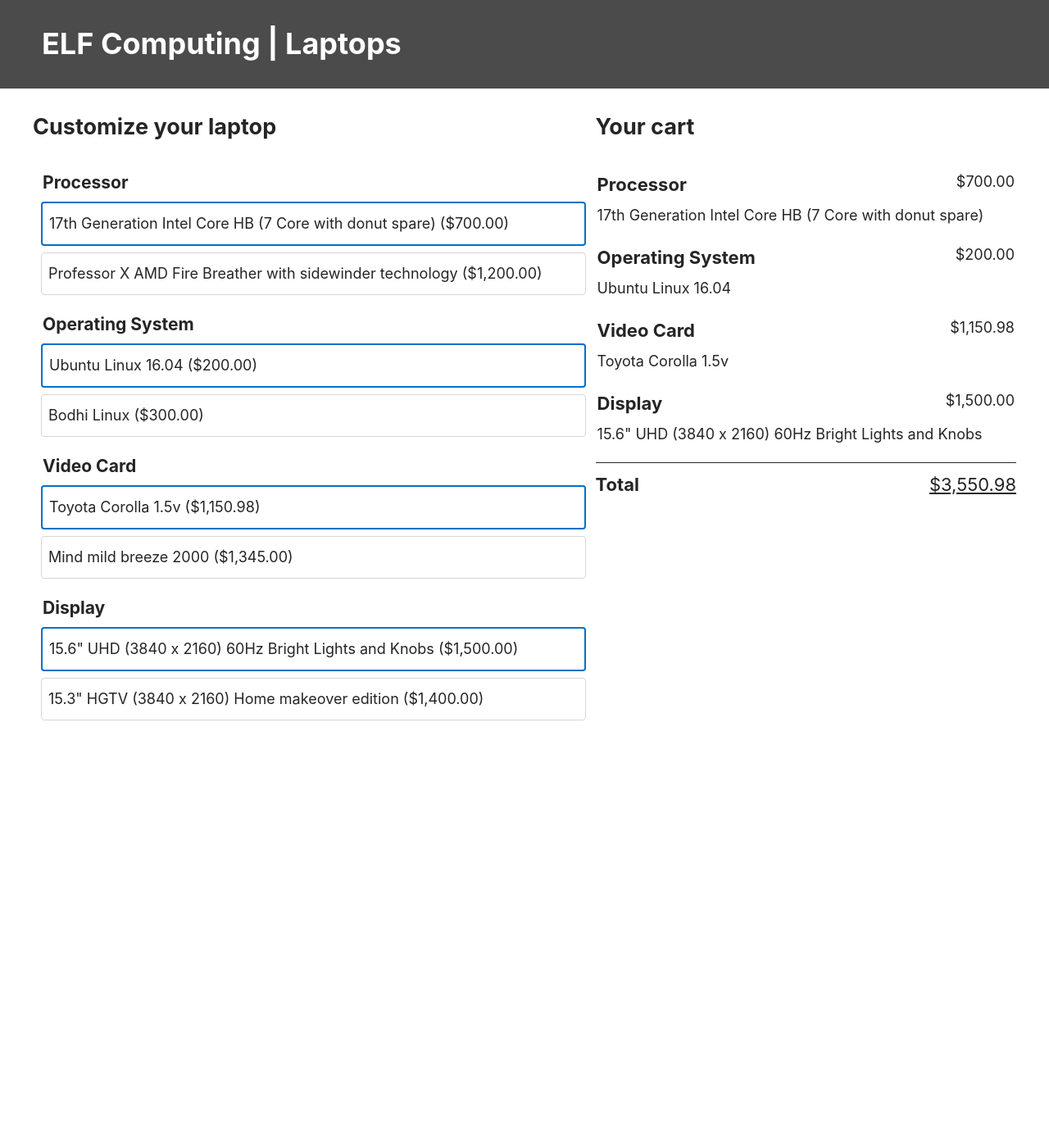
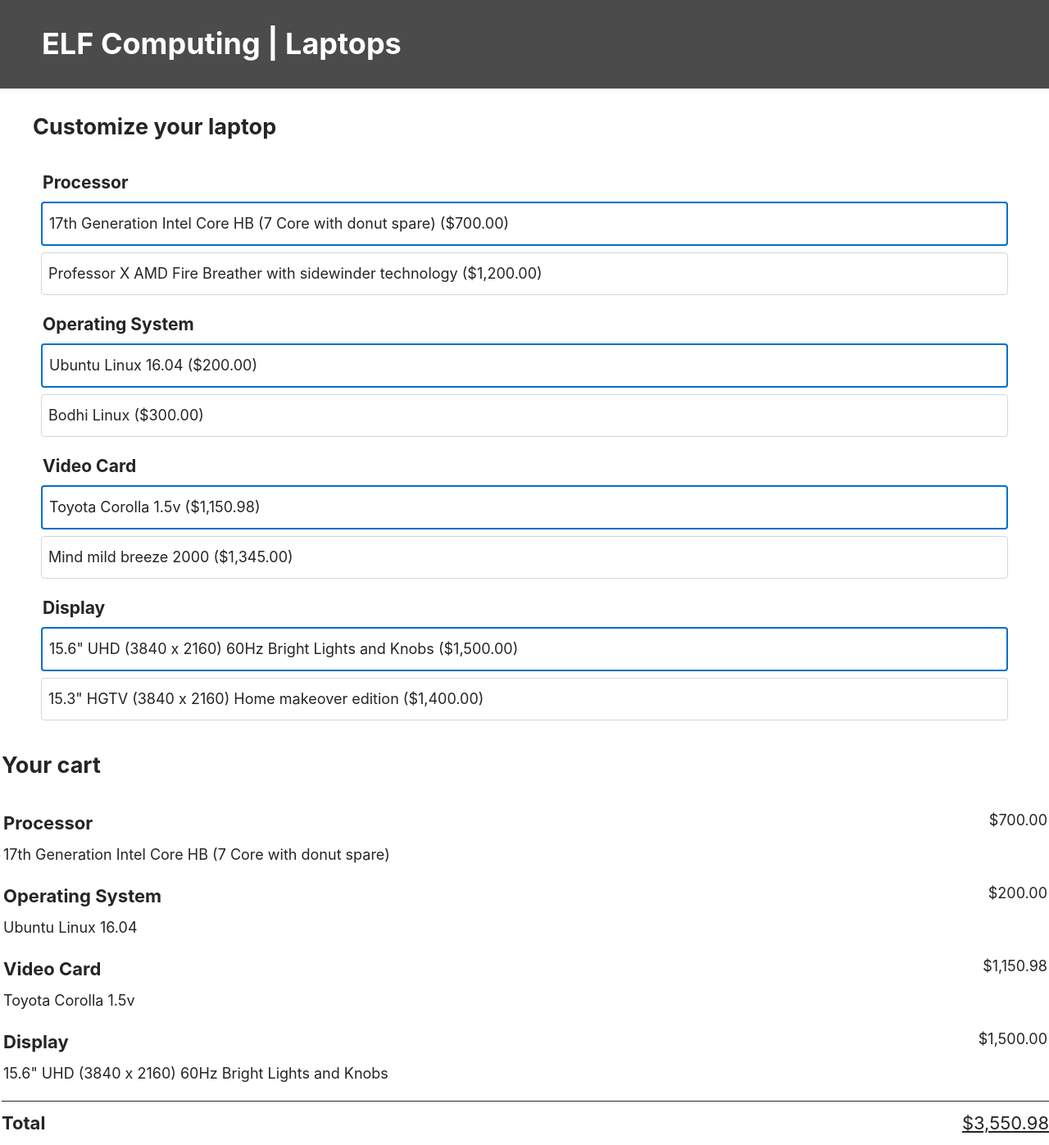
Before and after one commit to StevenMiller4/laptop__customizer, a React (Create React App) app: page / in a window 1280 px wide. Shown: the whole page at 82% size. Before the commit the page ends 887 px from the top, so only its background shows below. Built offline with nearby package versions, Linux system fonts and the light colour scheme.

Commit message:
breaking up App-js into two major components

```diff
--- a/src/App.js
+++ b/src/App.js
@@ -1,6 +1,9 @@
 import React, { Component } from 'react';
 import slugify from 'slugify';
 import './App.css';
+
+import MainForm from './Components/MainForm/MainForm'
+import YourCart from './Components/YourCart/YourCart'
 
 const USCurrencyFormat = new Intl.NumberFormat('en-US', {
   style: 'currency',
@@ -8,7 +11,9 @@ const USCurrencyFormat = new Intl.NumberFormat('en-US', {
 });
 
 class App extends Component {
-  state = {
+  constructor() {
+    super()
+    this.state = {
       selected: {
         Processor: {
           name: '17th Generation Intel Core HB (7 Core with donut spare)',
@@ -28,6 +33,7 @@ class App extends Component {
         }
       }
     };
+  }
 
   updateFeature = (feature, newValue) => {
     const selected = Object.assign({}, this.state.selected);
@@ -91,25 +97,13 @@ class App extends Component {
 
     return (
       <div className="App">
-        <header>
-          <h1>ELF Computing | Laptops</h1>
-        </header>
-        <main>
-          <form className="main__form">
-            <h2>Customize your laptop</h2>
-            {features}
-          </form>
-          <section className="main__summary">
-            <h2>Your cart</h2>
-            {summary}
-            <div className="summary__total">
-              <div className="summary__total__label">Total</div>
-              <div className="summary__total__value">
-                {USCurrencyFormat.format(total)}
-              </div>
-            </div>
-          </section>
-        </main>
+        <MainForm
+          features = {features}
+        />
+        <YourCart
+          summary = {summary}
+          total = {total}
+        />
       </div>
     );
   }
--- a/src/Components/MainForm/MainForm.js
+++ b/src/Components/MainForm/MainForm.js
@@ -0,0 +1,21 @@
+import React, { Component } from "react"
+
+class MainForm extends Component {
+    render() {
+        return (
+            <div className="MainForm">
+                <header>
+                    <h1>ELF Computing | Laptops</h1>
+                </header>
+                <main>
+                    <form className="main__form">
+                        <h2>Customize your laptop</h2>
+                        {this.props.features}
+                    </form>
+                </main>
+            </div>
+        );
+    }
+}
+
+export default MainForm
--- a/src/Components/YourCart/YourCart.js
+++ b/src/Components/YourCart/YourCart.js
@@ -0,0 +1,25 @@
+import React, { Component } from "react"
+
+const USCurrencyFormat = new Intl.NumberFormat('en-US', {
+    style: 'currency',
+    currency: 'USD'
+});
+
+class YourCart extends Component {
+    render() {
+        return (
+            <section className="main__summary">
+                <h2>Your cart</h2>
+                {this.props.summary}
+                <div className="summary__total">
+                    <div className="summary__total__label">Total</div>
+                    <div className="summary__total__value">
+                        {USCurrencyFormat.format(this.props.total)}
+                    </div>
+                </div>
+            </section>
+        );
+    }
+}
+
+export default YourCart
```
Also changed, not shown: src/Components/FeatureItem/FeatureItem.js (+13 -0 lines), src/Components/Features/Features.js (+13 -0 lines), src/Components/Summary/Summary.js (+13 -0 lines), src/Components/Total/Total.js (+13 -0 lines). Lines whose indentation alone changed are shown as unchanged.
